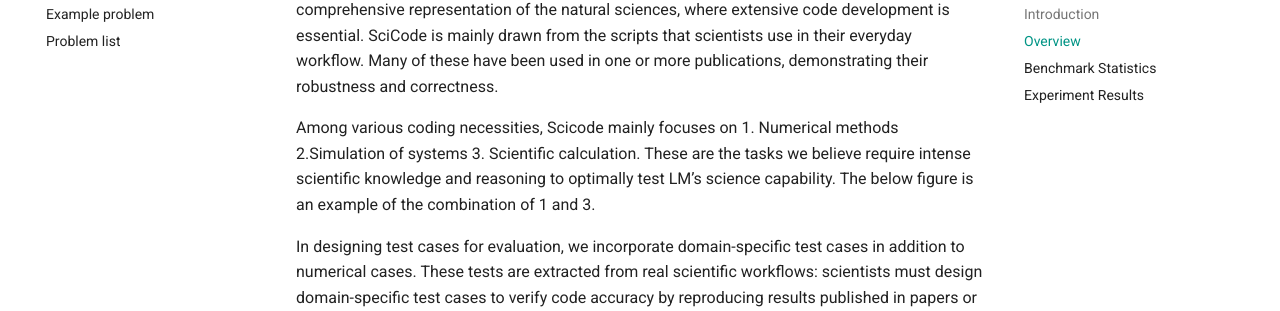
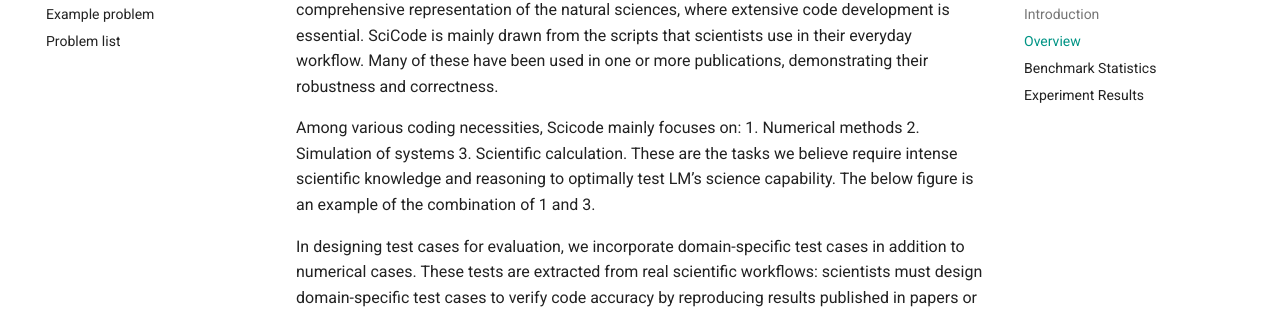
Before and after one commit to scicode-bench/scicode-bench.github.io, an MkDocs documentation site: the page built from docs/index.md, in a window 1280 px wide and 900 px high, scrolled down 1442 px. Shown: the part 142-453 px from the top of the window. Built offline with MkDocs 1.6.1 and Material for MkDocs 9.7.7, drawn with Linux system fonts in a browser that asks for light colours; comment, search, counter and statistics services are not loaded.

```diff
--- a/docs/index.md
+++ b/docs/index.md
@@ -72,7 +72,7 @@ SciCode is a challenging benchmark designed to evaluate the capabilities of lang
 ## Overview
 SciCode sources challenging and realistic research-level coding problems across 6 natural science disciplines, covering a total of 16 subfields. This diverse selection ensures a comprehensive representation of the natural sciences, where extensive code development is essential. SciCode is mainly drawn from the scripts that scientists use in their everyday workflow. Many of these have been used in one or more publications, demonstrating their robustness and correctness.
 
-Among various coding necessities, Scicode mainly focuses on 1. Numerical methods 2.Simulation of systems 3. Scientific calculation. These are the tasks we believe require intense scientific knowledge and reasoning to optimally test LM’s science capability. The below figure is an example of the combination of 1 and 3.
+Among various coding necessities, Scicode mainly focuses on: 1. Numerical methods 2. Simulation of systems 3. Scientific calculation. These are the tasks we believe require intense scientific knowledge and reasoning to optimally test LM’s science capability. The below figure is an example of the combination of 1 and 3.
 
 In designing test cases for evaluation, we incorporate domain-specific test cases in addition to numerical cases. These tests are extracted from real scientific workflows: scientists must design domain-specific test cases to verify code accuracy by reproducing results published in papers or matching analytical solutions derived from theoretical models. Each problem goes through **3** rounds of validation (i.e. by in-domain scientists, out-of-domain scientists, GPT4) for quality control.
 ![Image Title](figures/SciCode_example_problem.png)
```
